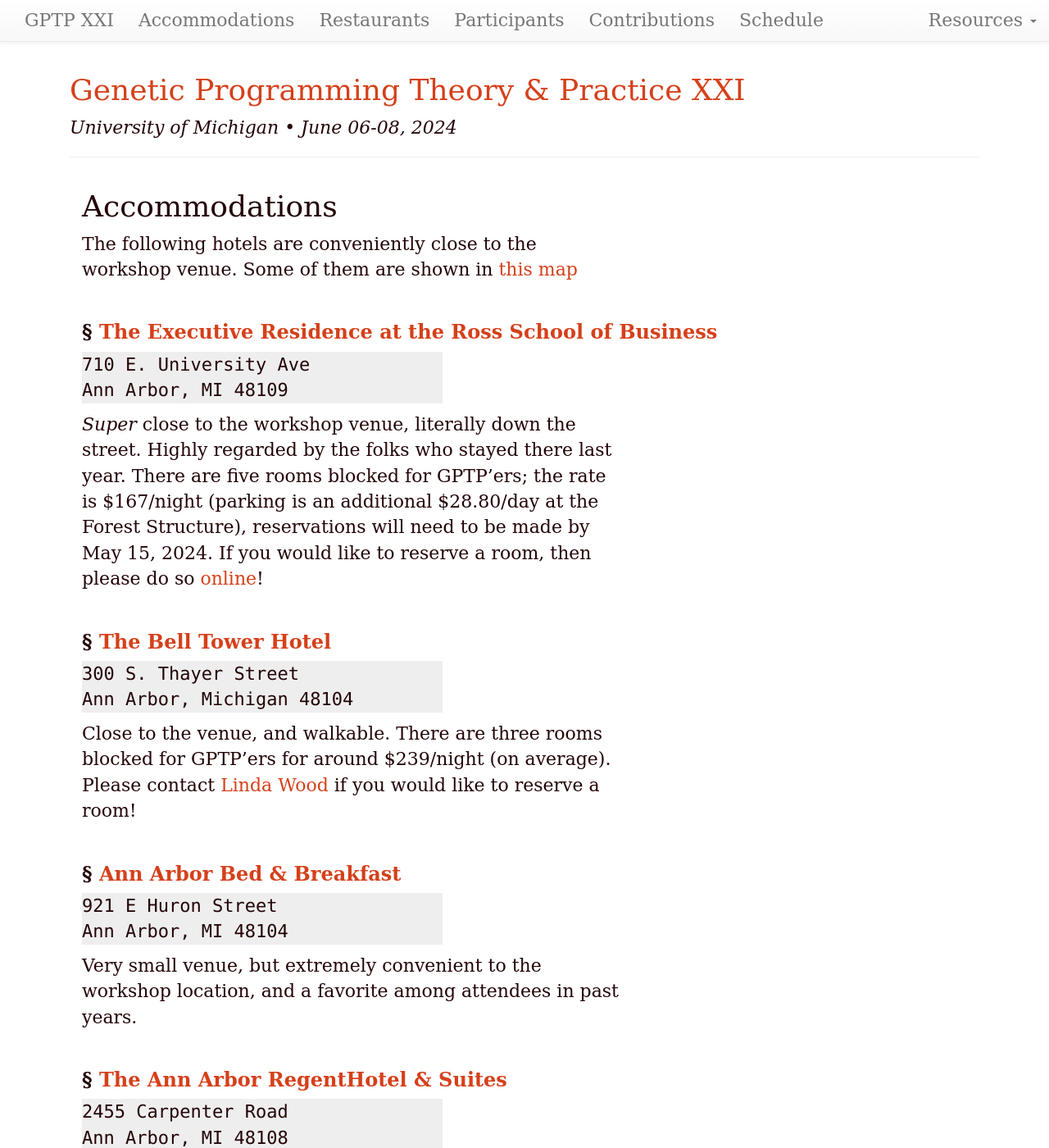
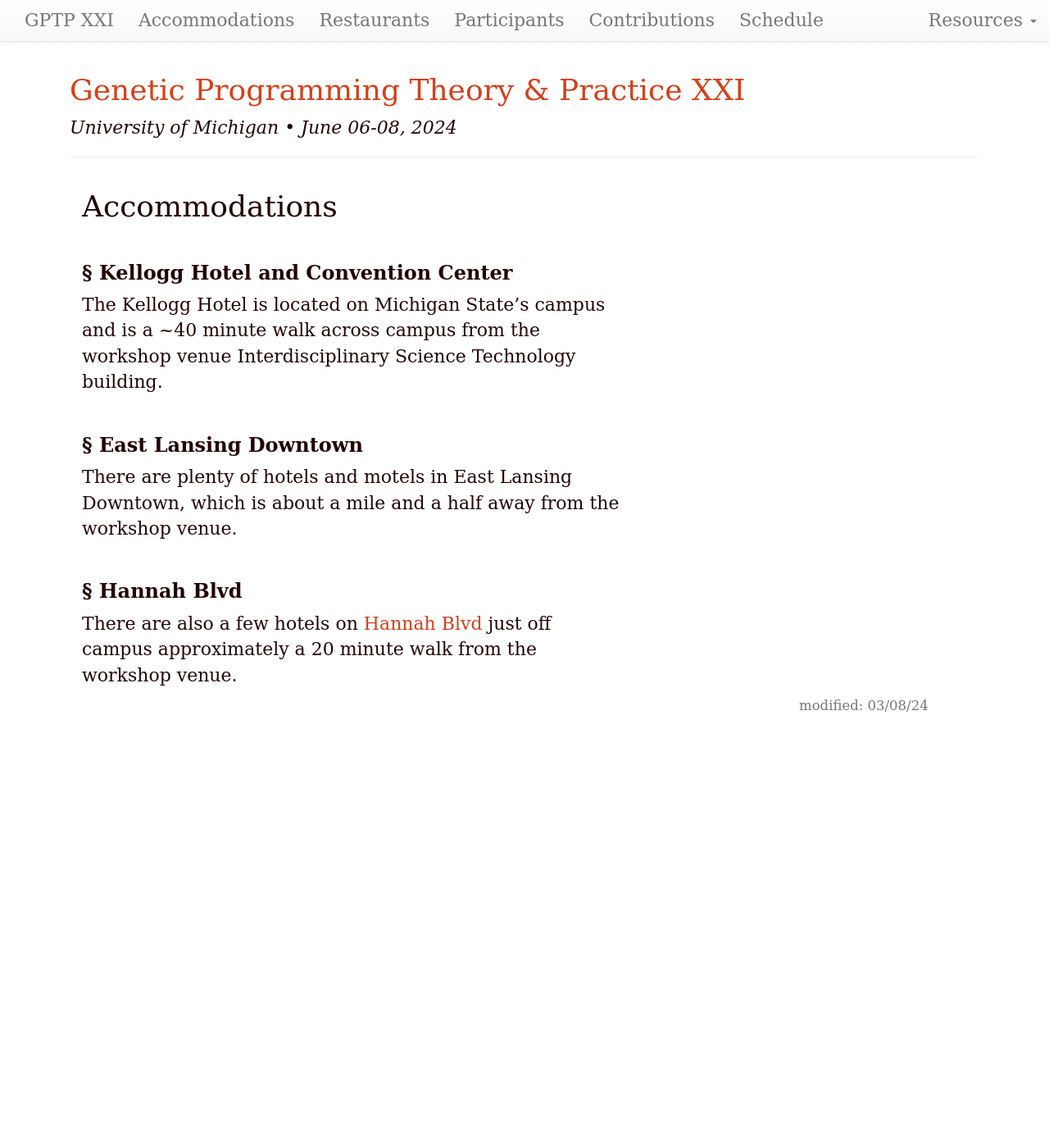
Before and after one commit to GPTP-workshop/gptp-workshop.github.io, a Jekyll site: the page built from accommodations.md, in a window 1280 px wide and 1400 px high. Shown: the whole window at 82% size. Built offline with Jekyll 4.4.1, drawn with Linux system fonts in a browser that asks for light colours; our own code applies the rules of GitHub Pages for plain Markdown files; some of the changed text lies outside the part shown.

Commit message:
Update accommodations for 2025

```diff
--- a/accommodations.md
+++ b/accommodations.md
@@ -7,157 +7,14 @@ dates: "June 06-08, 2024"
 
 # Accommodations
 
-The following hotels are conveniently close to the workshop venue. Some of them are shown in [this map](https://www.google.com/maps/d/u/0/viewer?mid=1tHcZafajq_R5saxe4Pmtu1RxeUjO-MPX&ll=42.27876251803364%2C-83.7425372108465&z=16)
+### Kellogg Hotel and Convention Center
 
-### [The Executive Residence at the Ross School of Business](https://www.acc-elandconferencecenter.com/)
+The Kellogg Hotel is located on Michigan State's campus and is a ~40 minute walk across campus from the workshop venue Interdisciplinary Science Technology building.
 
-710 E. University Ave \\
-Ann Arbor, MI 48109
-{: .address}
+### East Lansing Downtown
 
-_Super_ close to the workshop venue, literally down the street. Highly regarded by the folks who stayed there last year.
-There are five rooms blocked for GPTP'ers; the rate is $167/night (parking is an additional $28.80/day at the Forest Structure), reservations will need to be made by May 15, 2024. If you would like to reserve a room, then please do so [online](https://bookings.travelclick.com/76008?groupID=4273830&hotelID=76008#/guestsandrooms)!
+There are plenty of hotels and motels in East Lansing Downtown, which is about a mile and a half away from the workshop venue.
 
-### [The Bell Tower Hotel](https://www.belltowerhotel.com)
+### Hannah Blvd
 
-300 S. Thayer Street \\
-Ann Arbor, Michigan 48104
-{: .address}
-
-Close to the venue, and walkable.
-There are three rooms blocked for GPTP'ers for around $239/night (on average). Please contact [Linda Wood](mailto:linmwood@umich.edu) if you would like to reserve a room!
-
-### [Ann Arbor Bed & Breakfast](http://annarborbedandbreakfast.com)
-
-921 E Huron Street \\
-Ann Arbor, MI 48104
-{: .address}
-
-Very small venue, but extremely convenient to the workshop location, and a favorite among attendees in past years.
-
-### [The Ann Arbor RegentHotel & Suites](https://annarborregent.com)
-
-2455 Carpenter Road \\
-Ann Arbor, MI 48108
-{: .address}
-
-Not close to the workshop venue, but convenient to the freeway and offering a shuttle service.
-
-### [Courtyard by Marriott](https://www.marriott.com/en-us/hotels/arbch-courtyard-ann-arbor/overview/?scid=f2ae0541-1279-4f24-b197-a979c79310b0)
-
-3205 Boardwalk\\
-Ann Arbor, MI 48108
-{: .address}
-
-### [Graduate Ann Arbor](https://graduatehotels.com/ann-arbor)
-
-615 East Huron St \\
-Ann Arbor, MI 48104
-{: .address}
-
-Close to the venue, and walkable.
-
-### [Hyatt place](https://www.hyatt.com/en-US/hotel/michigan/hyatt-place-ann-arbor/dtwza?src=corp_lclb_gmb_seo_dtwza)
-
-3223 S. State St.\\
-Ann Arbor, MI 48108
-{: .address}
-
-### [Kensington Hotel](http://www.kcourtaa.com)
-
-3500 S State St \\
-Ann Arbor, MI 48108
-{: .address}
-
-Recently renovated. Near Briarwood Mall in the south end of town, and therefore not walkable.
-Offers breakfast included.
-
-
-## Other Downtown (within walking distance, 20 minutes+)
-
-### [The Stone Chalet B&B](https://www.stonechalet.com/)
-
-1917 Washtenaw Avenue
-Ann Arbor, MI 48104
-{: .address}
-
-### [Residence Inn by Marriott Ann Arbor Downtown](http://www.marriott.com/hotels/travel/arbdt-residence-inn-ann-arbor-downtown)
-
-120 W Huron St. \\
-Ann Arbor, MI 48104
-{: .address}
-
-(Downtown Ann Arbor; ~20 minute walk to venue)
-
-Relatively new hotel. Breakfast included.
-
-### [Inn at the Michigan League](https://uunions.umich.edu/league/inn)
-
-911 N. University Ave. \\
-Ann Arbor, MI  48109-1265
-{: .address}
-
-*Very* close to the workshop venue. A University of Michigan facility, not typically listed on tourist guides.
-
-## Other Satellite Locations
-
-all of these will require a bus or car ride; despite the additional features and slight inconvenience of extra travel, these are often _much_ cheaper accommodations than downtown venues
-
-
-### [Candlewood Suites Ann Arbor](http://www.ihg.com/candlewood/hotels/us/en/ann-arbor/dttaa/hoteldetail)
-
-701 Waymarket Way \\
-Ann Arbor, Michigan 48103
-{: .address}
-
-Full kitchen and workspace in every room. Easy walk to several restaurants. Far enough away from the conference venue that you will _definitely_ need to drive or take the bus. There is a bus line right outside the front door that drops you on campus.
-
-### [Microtel Inn & Suites](http://microtelinn.com)
-
-3610 Plymouth Rd \\
-Ann Arbor 48105
-{: .address}
-
-(near Plymouth and Hwy 23)
-
-Continental breakfast, free shuttle. Suites available.
-
-### [Holiday Inn & Suites](http://www.ihg.com/holidayinn/hotels/us/en/ann-arbor/arbep/hoteldetail)
-
-3155 Boardwalk Drive \\
-Ann Arbor, MI 48108
-{: .address}
-
-Near Briarwood Mall and Buffalo Wild Wings.
-
-### [Hampton Inn Ann Arbor South](http://www.annarborsouth.hamptoninn.com)
-
-925 Victors Way \\
-Ann Arbor, MI 48108
-{: .address}
-
-Near Briarwood Mall.
-
-### [Holiday Inn, Plymouth Road East](http://www.hiannarbor.com)
-
-3600 Plymouth Rd \\
-Ann Arbor, MI 48105
-{: .address}
-
-Note: This venue is _definitely not walkable_. You will need to drive in.
-
-### [Staybridge Suites Ann Arbor](https://www.ihg.com/staybridge/hotels/us/en/ann-arbor/arbsb/hoteldetail)
-
-3850 Research Park Dr \\
-Ann Arbor, MI 48108
-{: .address}
-
-Near Briarwood Mall in the south end of town.
-
-### [Hyatt Place Ann Arbor](https://annarbor.place.hyatt.com/en/hotel/home.html)
-
-3223 S State St \\
-Ann Arbor, MI 48108
-{: .address}
-
-Near Briarwood Mall in the south end of town.
+There are also a few hotels on [Hannah Blvd](https://maps.app.goo.gl/vAJ263L9jFhJ8HzM9) just off campus approximately a 20 minute walk from the workshop venue.
```
